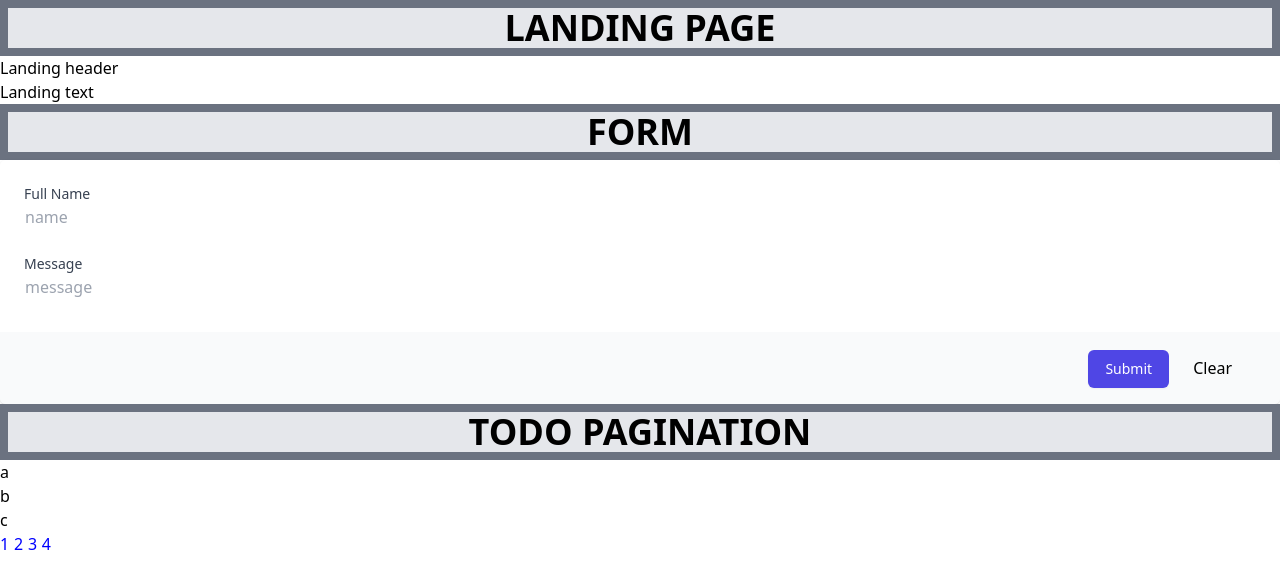
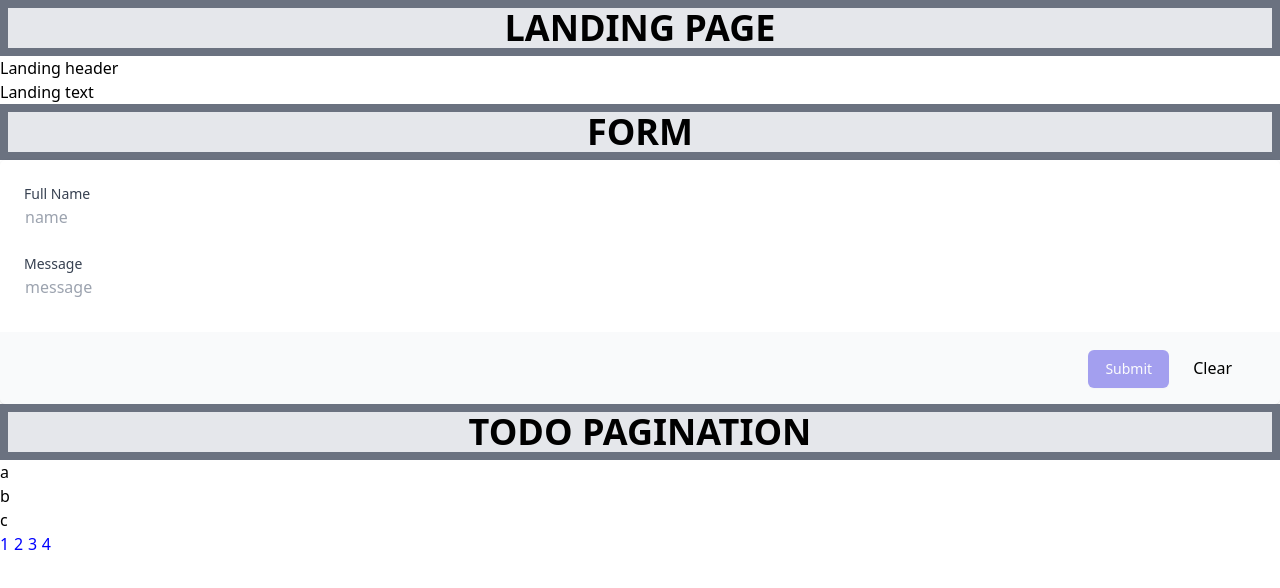
Before and after one commit to vpvnguyen/tailwindcss-reference, a React (Create React App) app in the folder app/: page / in a window 1280 px wide. Shown: the top 588 px of the page. Built offline with nearby package versions, Linux system fonts and the light colour scheme.

Commit message:
enabled dark mode and disabled variant

```diff
--- a/app/tailwind.config.js
+++ b/app/tailwind.config.js
@@ -1,11 +1,13 @@
 module.exports = {
   purge: ["./src/**/*.{js,jsx,ts,tsx}", "./public/index.html"],
-  darkMode: false, // or 'media' or 'class'
+  darkMode: "media", // false or 'media' or 'class'
   theme: {
     extend: {},
   },
   variants: {
-    extend: {},
+    extend: {
+      opacity: ["disabled"],
+    },
   },
   plugins: [],
 };
```
